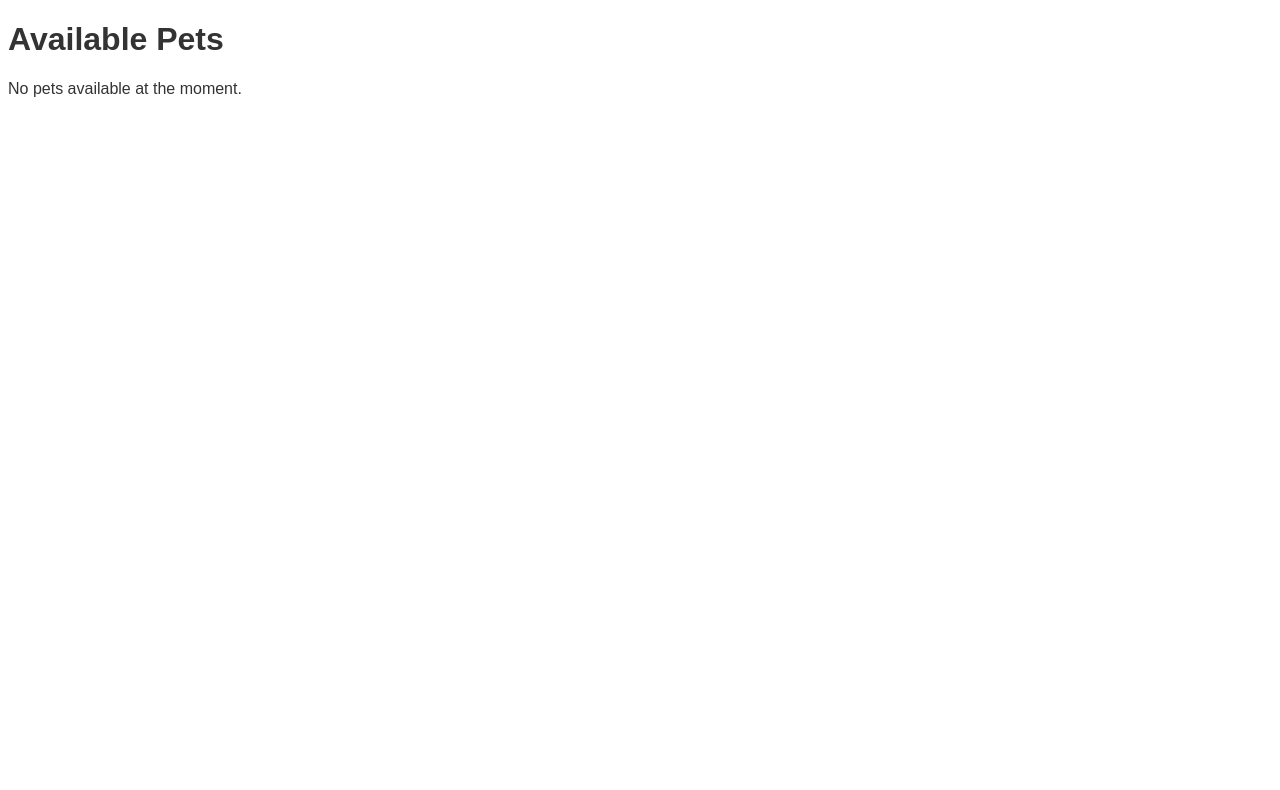
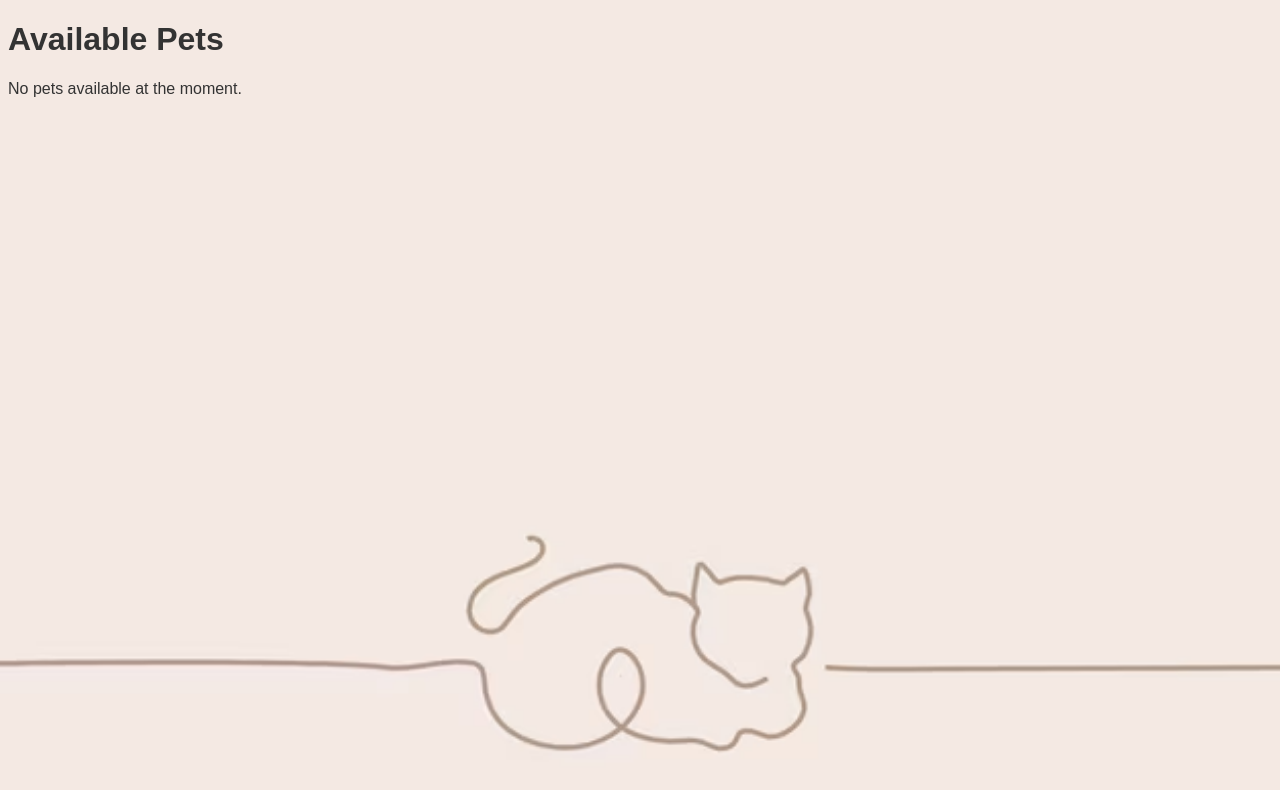
Before and after one commit to Jason123132/nodes_project, a website: page browse_pets.ejs in a window 1280 px wide. Drawn offline with nearby package versions, Linux system fonts and the light colour scheme; files that its build step writes are made by us from their sources.

Commit message:
Update browse_pets.ejs

```diff
--- a/browse_pets.ejs
+++ b/browse_pets.ejs
@@ -8,7 +8,7 @@
 
 	<style>
         body {
-            background-image: url('/images/background.jpg.avif');
+            background-image: url('/background.jpg.avif');
             background-size: cover;
             background-repeat: no-repeat;
             background-attachment: fixed;
```
